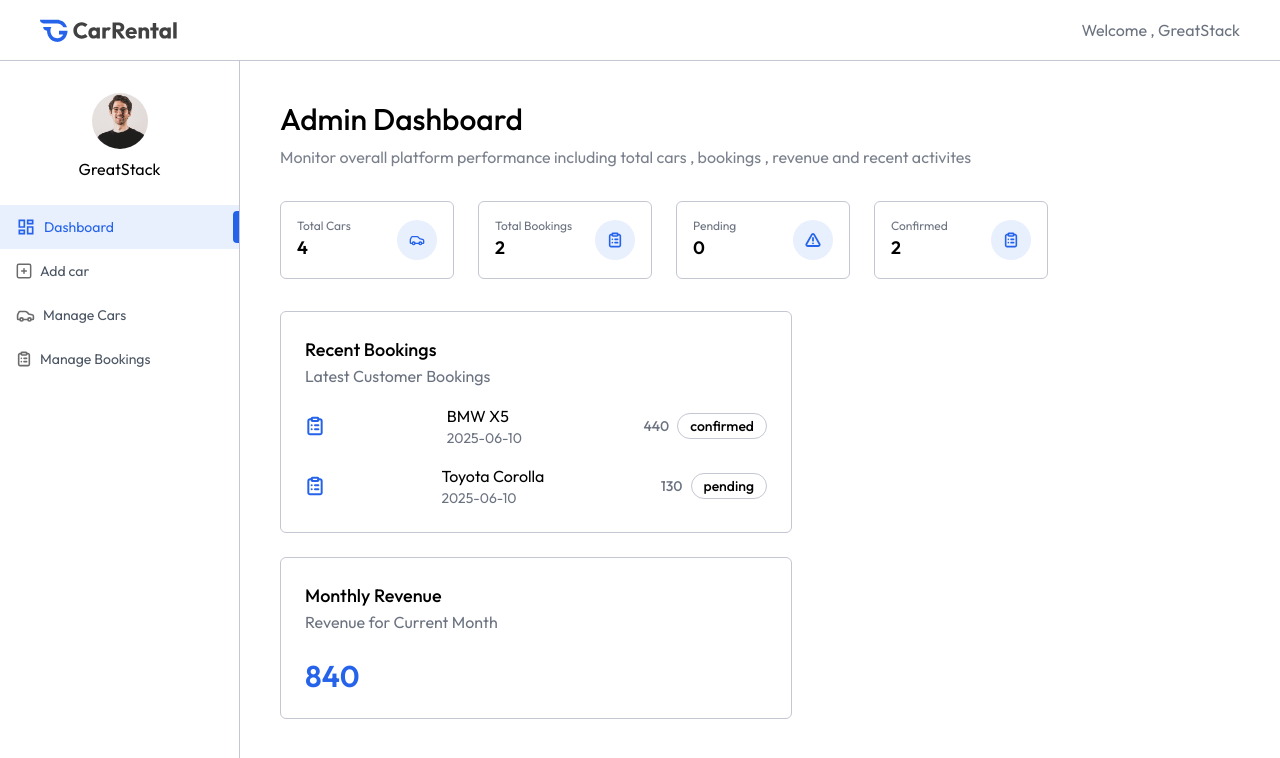
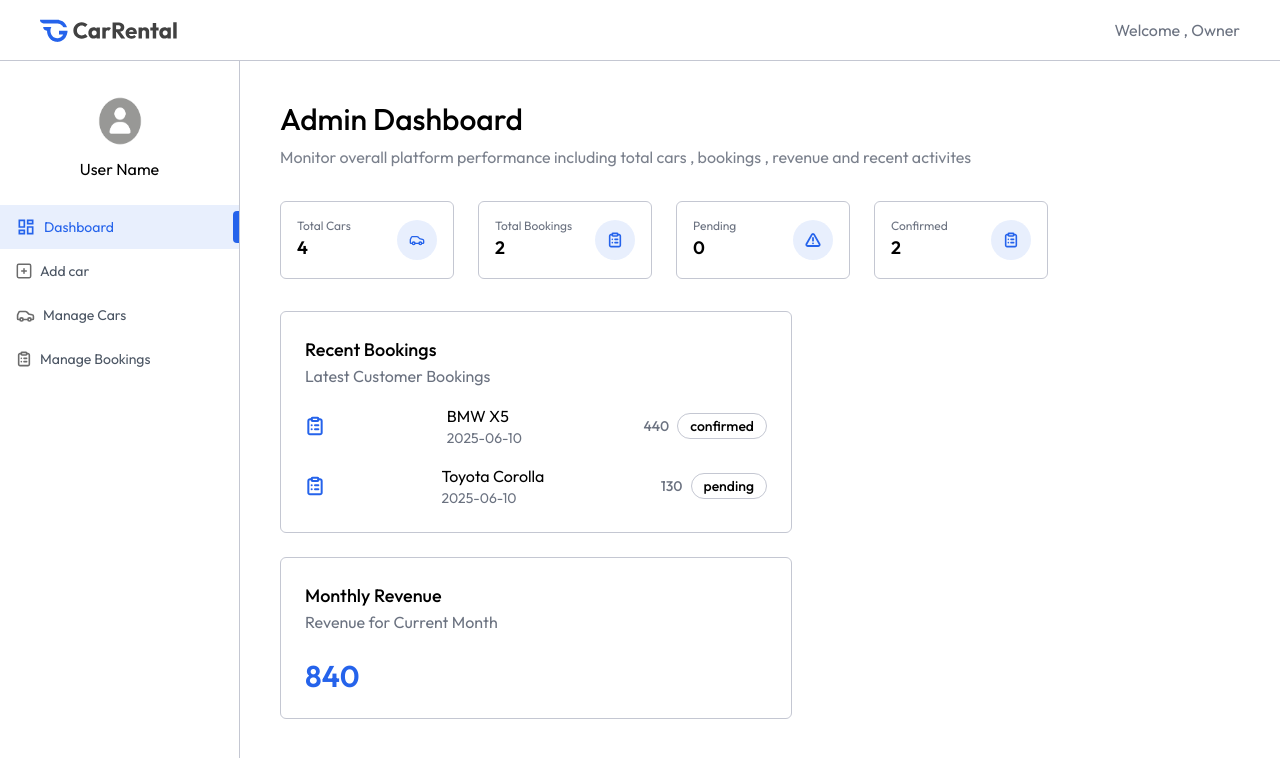
Before and after one commit to outgoingrudra/Car, a React (Vite) app in the folder frontend/: page /owner in a window 1280 px wide. Shown: the top 758 px of the page. Built offline with nearby package versions, Linux system fonts and the light colour scheme; no server answers.

Commit message:
Changes made

```diff
--- a/frontend/src/Components/owner/NavbarOwner.jsx
+++ b/frontend/src/Components/owner/NavbarOwner.jsx
@@ -1,10 +1,11 @@
 import React from 'react'
 import { assets, dummyUserData } from '../../assets/assets'
 import { Link } from 'react-router-dom';
+import {useAppContext} from "../../Context/AppContext"
 
 export default function NavbarOwner() {
 
-    const user = dummyUserData;
+    const {user} = useAppContext()
 
   return (
    <div className="flex items-center justify-between px-6 md:px-10  py-4 text-gray-500 border-b border-borderColor relative transition-all ">
@@ -14,7 +15,7 @@ export default function NavbarOwner() {
 
     </Link>
     <p className="">
-        Welcome , {user.name || 'Owner'}
+        Welcome , {user?.name || 'Owner'}
     </p>
    </div>
   )
--- a/frontend/src/Components/owner/Sidebar.jsx
+++ b/frontend/src/Components/owner/Sidebar.jsx
@@ -1,18 +1,41 @@
 import React from "react";
 import { assets, dummyUserData, ownerMenuLinks } from "../../assets/assets";
 import { NavLink, useLocation } from "react-router-dom";
+import { useAppContext } from "../../Context/AppContext";
+import toast from "react-hot-toast";
+
 
 export default function Sidebar() {
-  const user = dummyUserData;
+  const {user ,axios, fetchUser}= useAppContext()
   const location = useLocation();
   const [image, setImage] = React.useState("");
   const updateImage = async () => {
-    user.image = URL.createObjectURL(image);
-    setImage("");
+
+    try {
+      const formData = new FormData()
+      formData.append('image',image)
+
+
+      const {data} = await axios.post("/api/owner/update-image",formData)
+
+      if(data.success)
+      {
+        fetchUser()
+        toast.success("Image Updated !")
+          setImage('')
+
+
+      }
+      else{
+        toast.error(data.message)
+      }
+    } catch (error) {
+       toast.error(error.message)
+    }
   };
 
   return (
-    <div className="min-h-screen flex flex-col items-center pt-8 w-12 md:w-60 border-r border-borderColor text-sm">
+    <div className="min-h-screen min-w-32 flex flex-col items-center pt-8 w-12 md:w-60 border-r border-borderColor text-sm">
       <div className="group relative">
         <label htmlFor="image">
           <img
@@ -41,7 +64,7 @@ export default function Sidebar() {
       {image && (
         <button
           onClick={updateImage}
-          className="absolute top-0 right-0 flex p-2 gap-1 bg-primary/10 text-primary cursor-pointer "
+          className="rounded-xl mt-3 flex p-2 gap-1 bg-primary/10 text-primary cursor-pointer "
         >
           Save <img src={assets.check_icon} width={13} alt="" />
         </button>
--- a/frontend/src/Pages/owner/Dashboard.jsx
+++ b/frontend/src/Pages/owner/Dashboard.jsx
@@ -24,7 +24,7 @@ export default function Dashboard() {
 
   useEffect(() => {
     // Fetch dashboard data from API
-    console.log(dummyDashboardData)
+
     setData(dummyDashboardData);
   }, []);
   return (
```
Also changed, not shown: 1 other file (tests, documents, lock files or other folders).
